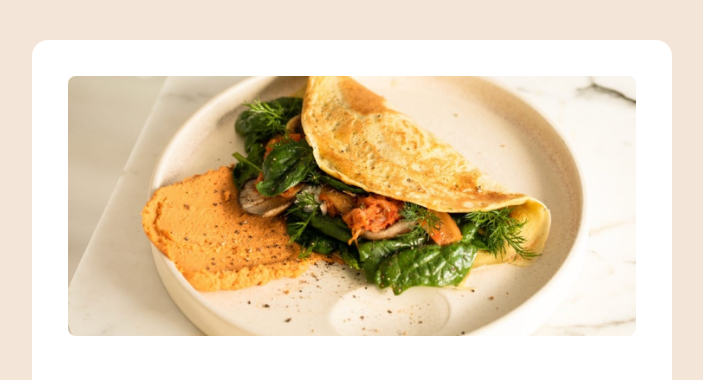
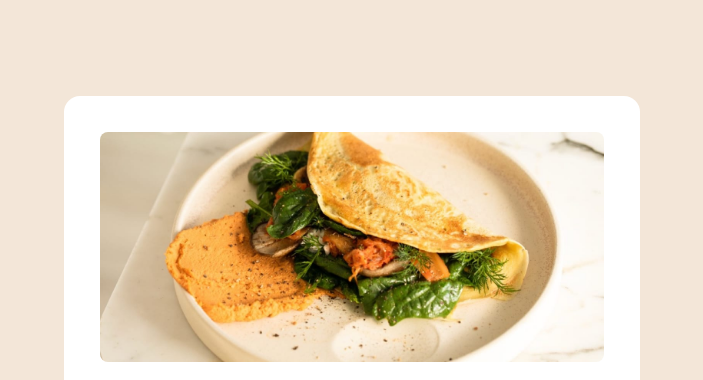
Before and after one commit to vignesh-prakasam/recipe-page, a website: page src/index.html in a window 1280 px wide. Shown: the top 380 px of the page, without its empty margins (288-991 px from the left). Drawn offline with Linux system fonts and the light colour scheme.

Commit message:
added max width and increased margin top

```diff
--- a/src/index.html
+++ b/src/index.html
@@ -20,7 +20,7 @@
   </head>
   <body class="bg-stone100 font-outfit">
     <div class="flex min-h-screen justify-center items-center">
-      <div class="flex flex-col bg-white rounded-2xl my-10 w-1/2 h-4/5 space-y-5">
+      <div class="flex flex-col bg-white rounded-2xl my-24 w-1/2 h-4/5 space-y-5 max-w-xl">
         <div class="sm:p-9">
           <img src="assets/images/image-omelette.jpeg" alt="Omelette" class="rounded-lg" />
         </div>
```
Also changed, not shown: src/output.css.
